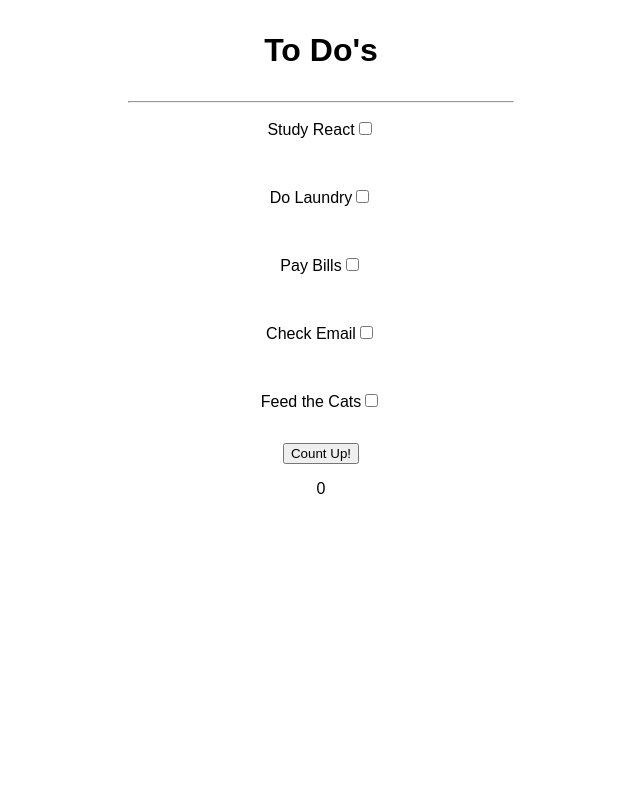
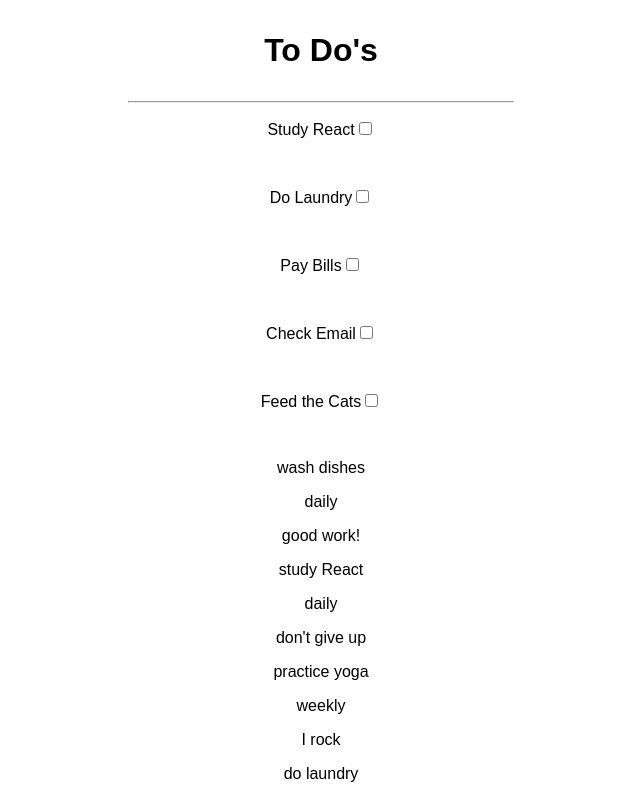
Before and after one commit to cvs181801/react-todo-app-take2, a React (Create React App) app: page / in a window 1280 px wide. Shown: the top 799 px of the page, without its empty margins (319-959 px from the left). Built offline with nearby package versions, Linux system fonts and the light colour scheme.

Commit message:
change the App component fro m a functional to a class component

```diff
--- a/src/App.js
+++ b/src/App.js
@@ -11,7 +11,22 @@ import NotloggedIn from "./components/NotLoggedIn"
 import Button from "./components/Button"
 
 
-function App() {
+class App extends React.Component {
+  constructor() {
+    super()
+    this.state = {
+      todos: Todolist
+    }
+    this.handleChange = this.handleChange.bind(this)
+  }
+
+
+
+handleChange(event) {
+  event.preventDefault();
+  //console.log("changed!", id)
+  console.log(this.state)
+}
 //console.log(Todolist)
 
 //const affirmations = ["heck yes!", "Rock on", "don't give up", "way to go", "keep it up"];
@@ -23,21 +38,22 @@ function App() {
 
 // const emojiArray = Todolist.map(emoji => <Emoji key={emoji.id} emoji={emoji.emoji}/>)
 
-// const todoItems =  Todolist.map(item => < Todoitem key={item.id} task={item.task} requiresConcentration={item.requiresConcentration}
-//   howOften={item.howOften} affirmation={item.affirmation}/>)
 
-//   console.log(todoItems);
+
+
+render() {
 
     return (
       <div className="App">
       <h1>To Do's</h1>
       <hr></hr>
         <Checkboxes2/>
-      <Button/>
-
+          {Todolist.map(item => < Todoitem key={item.id} task={item.task} requiresConcentration={item.requiresConcentration}
+          howOften={item.howOften} affirmation={item.affirmation}/>)}
 
       </div>
     );
   }
+}
 
 export default App;
```
Lines whose indentation alone changed are shown as unchanged.
